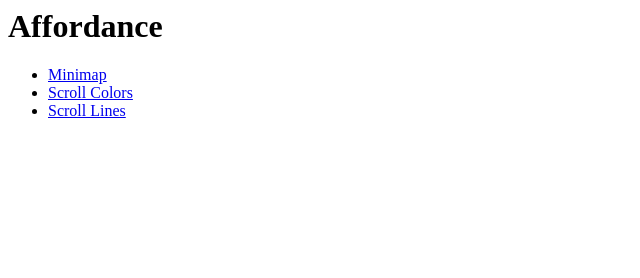
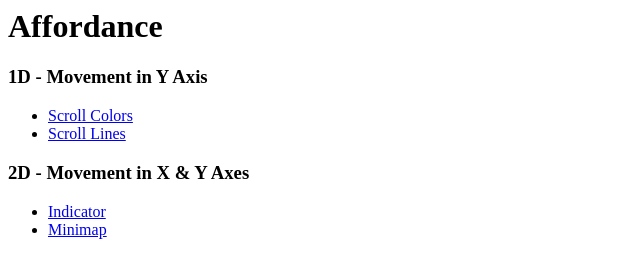
Before and after one commit to xta/affordance, a plain HTML site: page index.html in a window 1280 px wide. Shown: the whole page, without its empty margins (0-640 px from the left). Drawn offline with Linux system fonts and the light colour scheme.

Commit message:
update root index to break out into 1d & 2d demos

```diff
--- a/index.html
+++ b/index.html
@@ -1,7 +1,15 @@
 <h1>Affordance</h1>
 
+<h3>1D - Movement in Y Axis</h3>
+
 <ul>
-  <li><a href="./minimap/index.html">Minimap</a></li>
   <li><a href="./scroll_colors/index.html">Scroll Colors</a></li>
   <li><a href="./scroll_lines/index.html">Scroll Lines</a></li>
 </ul>
+
+<h3>2D - Movement in X & Y Axes</h3>
+
+<ul>
+  <li><a href="./indicator/index.html">Indicator</a></li>
+  <li><a href="./minimap/index.html">Minimap</a></li>
+</ul>
```
